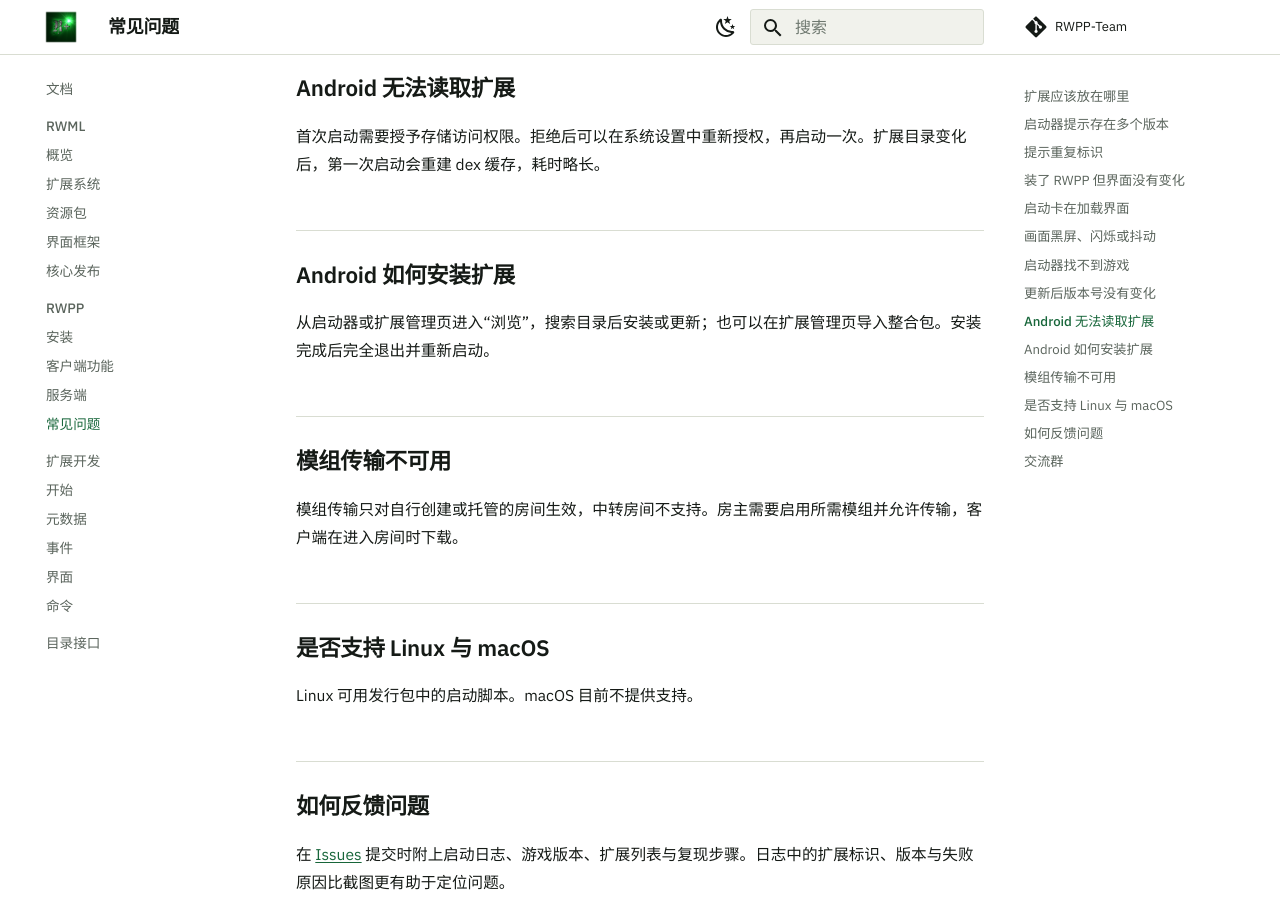
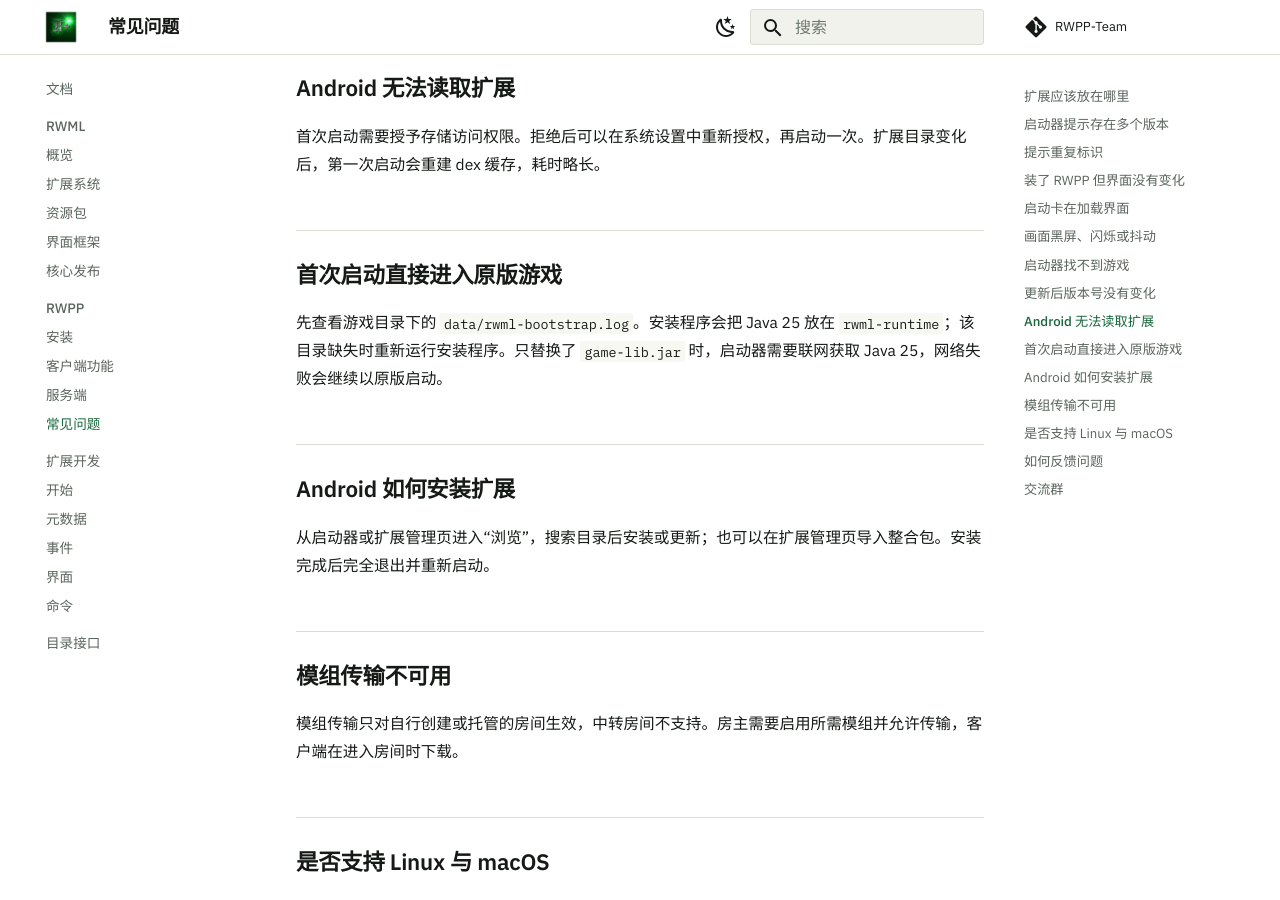
Before and after one commit to Minxyzgo/RWPP-docs, an MkDocs documentation site: the page built from docs/rwpp/faq.md, in a window 1280 px wide and 900 px high, scrolled down 1650 px. Built offline with MkDocs 1.6.1 and Material for MkDocs 9.7.7, drawn with Linux system fonts in a browser that asks for light colours.

Commit message:
Document the bundled runtime and the first-launch log
Desktop downloads now describe a 64-bit installer that carries Java 25. The FAQ points to data/rwml-bootstrap.log when the game starts without extensions.

```diff
--- a/docs/rwpp/faq.md
+++ b/docs/rwpp/faq.md
@@ -36,6 +36,10 @@
 
 首次启动需要授予存储访问权限。拒绝后可以在系统设置中重新授权，再启动一次。扩展目录变化后，第一次启动会重建 dex 缓存，耗时略长。
 
+## 首次启动直接进入原版游戏
+
+先查看游戏目录下的 `data/rwml-bootstrap.log`。安装程序会把 Java 25 放在 `rwml-runtime`；该目录缺失时重新运行安装程序。只替换了 `game-lib.jar` 时，启动器需要联网获取 Java 25，网络失败会继续以原版启动。
+
 ## Android 如何安装扩展
 
 从启动器或扩展管理页进入“浏览”，搜索目录后安装或更新；也可以在扩展管理页导入整合包。安装完成后完全退出并重新启动。
```
Also changed, not shown: docs/downloads/index.md (+2 -2 lines), docs/rwml/index.md (+1 -1 lines).
